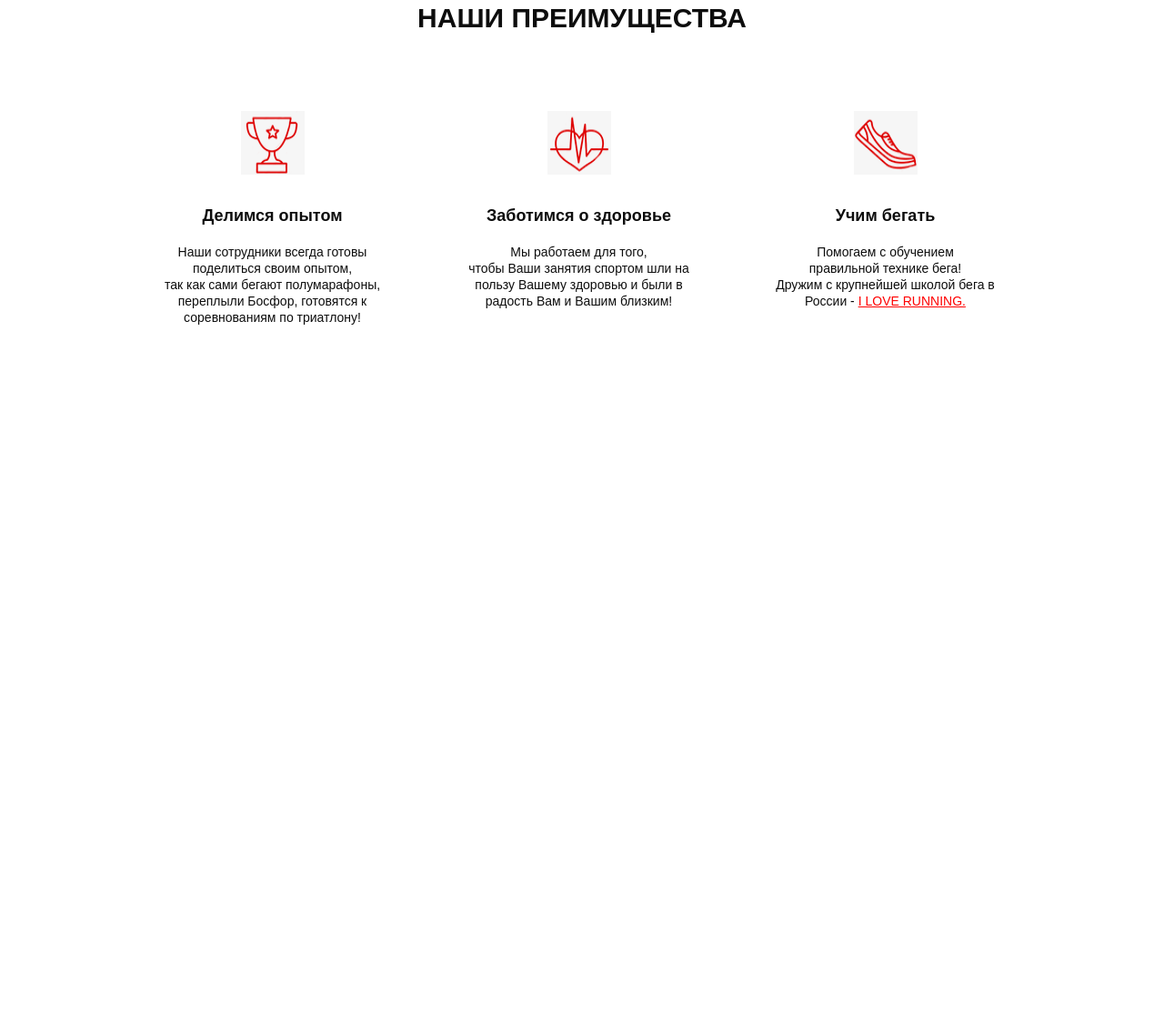
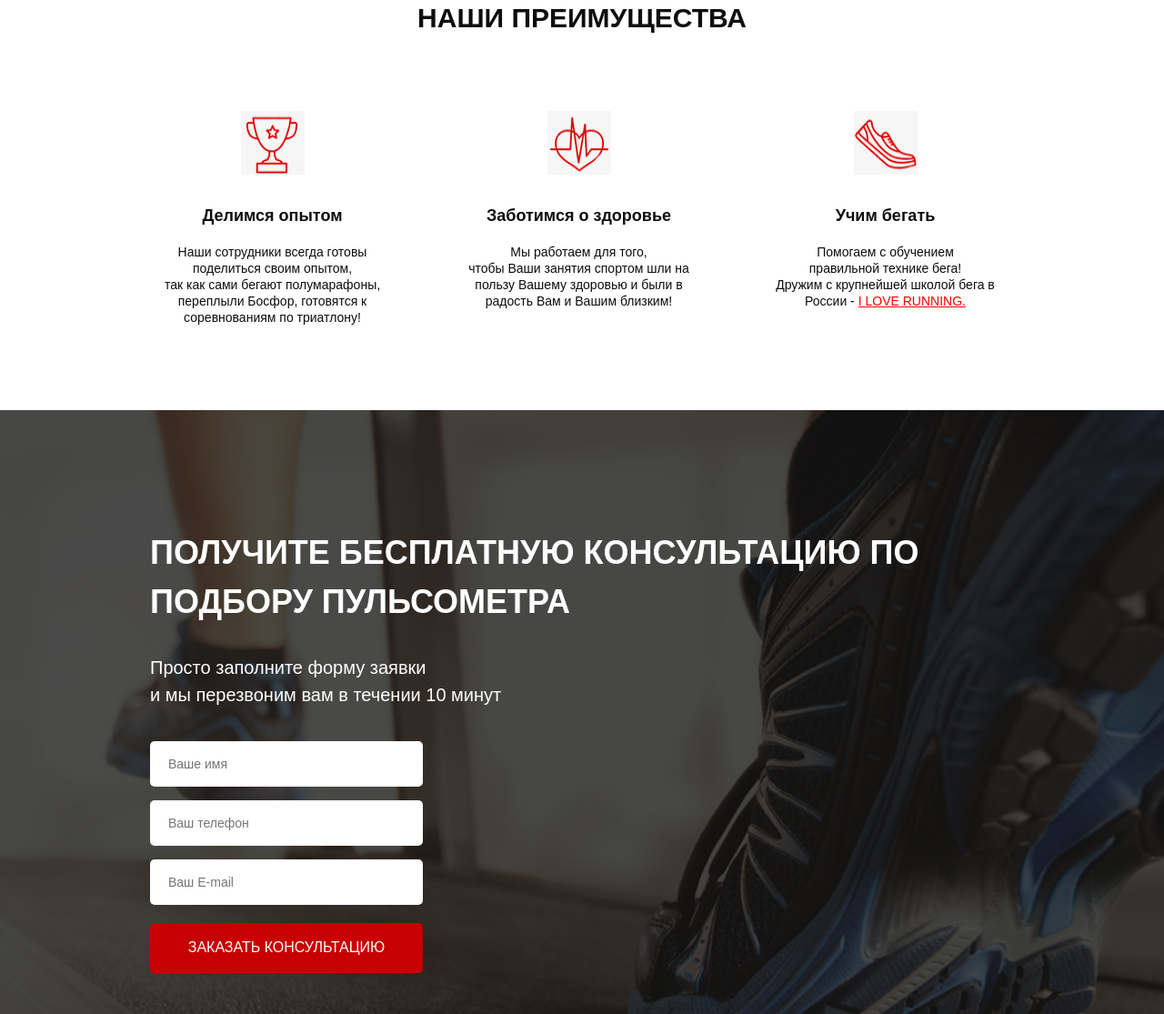
Before and after one commit to CrazyBaker/Web, a plain HTML site: page Pulse/index.html in a window 1280 px wide. Shown: the part 856-1971 px from the top of the page at 91% size. Before the commit the page ends 1307 px from the top, so only its background shows below. Drawn offline with Linux system fonts and the light colour scheme; a web font is replaced by a local one.

Commit message:
add form section

```diff
--- a/Pulse/index.html
+++ b/Pulse/index.html
@@ -1,5 +1,5 @@
 <!DOCTYPE html>
-<html lang="en">
+<html lang="ru">
 <head>
     <meta charset="utf-8">
     <meta name="viewport" content="width=device-width">
@@ -12,7 +12,7 @@
     <link rel="stylesheet" href="sass/style.css">
 </head>
 <body>
-    <div class="promo">
+    <section class="promo">
         <div class="container">
             <header class="header">
                 <a href="#" class="headeer__logo">
@@ -54,7 +54,7 @@
                 </div>
             </div>
         </div>
-    </div>
+    </section>
 
     <section class="advantages">
         <div class="container">
@@ -64,35 +64,55 @@
                     <img src="img/advantage1.png" alt="" class="advantages__image">
                     <div class="advantages__subtitle">Делимся опытом</div>
                     <div class="advantages__text">
-                        Наши сотрудники всегда готовы <br>
-                        поделиться своим опытом, <br>
-                        так как сами бегают полумарафоны, <br>
-                        переплыли Босфор, готовятся к <br>
-                        соревнованиям по триатлону! <br>
+                        Наши сотрудники всегда готовы<br>
+                        поделиться своим опытом,<br>
+                        так как сами бегают полумарафоны,<br>
+                        переплыли Босфор, готовятся к<br>
+                        соревнованиям по триатлону!
                     </div>
                 </div>
                 <div class="advantages__advantage">
                     <img src="img/advantage2.png" alt="" class="advantages__image">
                     <div class="advantages__subtitle">Заботимся о здоровье</div>
                     <div class="advantages__text">
-                        Мы работаем для того, <br>
-                        чтобы Ваши занятия спортом шли на <br>
-                        пользу Вашему здоровью и были в <br>
-                        радость Вам и Вашим близким! <br>
+                        Мы работаем для того,<br>
+                        чтобы Ваши занятия спортом шли на<br>
+                        пользу Вашему здоровью и были в<br>
+                        радость Вам и Вашим близким!
                     </div>
                 </div>
                 <div class="advantages__advantage">
                     <img src="img/advantage3.png" alt="" class="advantages__image">
                     <div class="advantages__subtitle">Учим бегать</div>
                     <div class="advantages__text">
-                        Помогаем с обучением <br>
-                        правильной технике бега! <br>
-                        Дружим с крупнейшей школой бега в <br>
+                        Помогаем с обучением<br>
+                        правильной технике бега!<br>
+                        Дружим с крупнейшей школой бега в<br>
                         России - <span>I LOVE RUNNING.</span>
                     </div>
                 </div>
             </div>
         </div>
     </section>
+
+    <section class="consultation">
+        <div class="container">
+            <h2 class="title title_left">
+                Получите бесплатную консультацию по<br>
+                подбору пульсометра
+            </h2>
+            <div class="consultation__description">
+                Просто заполните форму заявки<br>
+                и мы перезвоним вам в течении 10 минут
+            </div>
+            <form class="feed-form" action="#">
+                <input name="name" required placeholder="Ваше имя" type="text">
+                <input name="phone" required placeholder="Ваш телефон" type="number">
+                <input name="email" required placeholder="Ваш E-mail" type="email">
+
+                <button class="button button_submit">ЗАКАЗАТЬ КОНСУЛЬТАЦИЮ</button>
+            </form>
+        </div>
+    </section>
 </body>
 </html>
--- a/Pulse/sass/blocks/buttons.scss
+++ b/Pulse/sass/blocks/buttons.scss
@@ -16,4 +16,9 @@
     font-size: 16px;
     color: #FFFFFF;
   }
+  &_submit {
+    width: 100%;
+    height: 55px;
+    font-size: 16px;
+  }
 }
--- /dev/null
+++ b/Pulse/sass/blocks/consultation.scss
@@ -0,0 +1,11 @@
+.consultation {
+  min-height: 680px;
+  padding: 100px 0 92px 0;
+  background: url("../../img/consultation_bg.png") center center/cover no-repeat;
+  &__description {
+    font-weight: 500;
+    font-size: 20px;
+    line-height: 30px;
+    color: #FFFFFF;
+  }
+}
--- /dev/null
+++ b/Pulse/sass/blocks/forms.scss
@@ -0,0 +1,20 @@
+.feed-form {
+  margin-top: 36px;
+  display: flex;
+  flex-direction: column;
+  width: 300px;
+  input {
+    height: 50px;
+    border-radius: 5px;
+    background-color: #fff;
+    margin-bottom: 15px;
+    border: none;
+    padding: 0 20px;
+    font-weight: 400;
+    font-size: 14px;
+    color: #4B4B4B;
+    &:nth-child(3) {
+      margin-bottom: 20px;
+    }
+  }
+}
--- /dev/null
+++ b/Pulse/sass/blocks/titles.scss
@@ -0,0 +1,13 @@
+.title {
+  color: #0d0d0d;
+  font-size: 30px;
+  font-weight: 700;
+  text-align: center;
+  text-transform: uppercase;
+  &_left {
+    font-size: 36px;
+    line-height: 54px;
+    color: #FFFFFF;
+    text-align: left ;
+  }
+}
--- a/Pulse/sass/style.scss
+++ b/Pulse/sass/style.scss
@@ -12,3 +12,6 @@ body{
 @import "blocks/header.css";
 @import "blocks/buttons.css";
 @import "blocks/advantages.css";
+@import "blocks/consultation.css";
+@import "blocks/titles.css";
+@import "blocks/forms.css";
```
Also changed, not shown: Pulse/img/consultation_bg.png (added), Pulse/sass/blocks/buttons.css, Pulse/sass/blocks/consultation.css (added), Pulse/sass/blocks/forms.css (added), Pulse/sass/blocks/titles.css (added), Pulse/sass/style.css, 5 other files.
